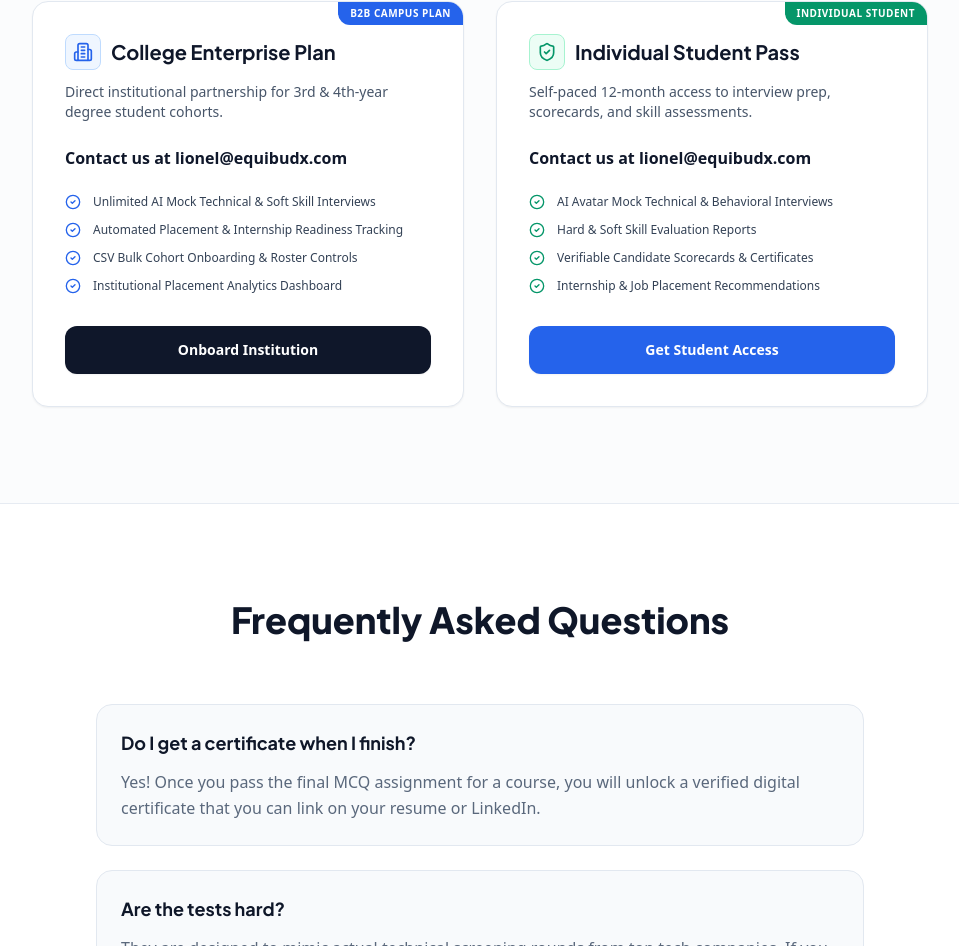
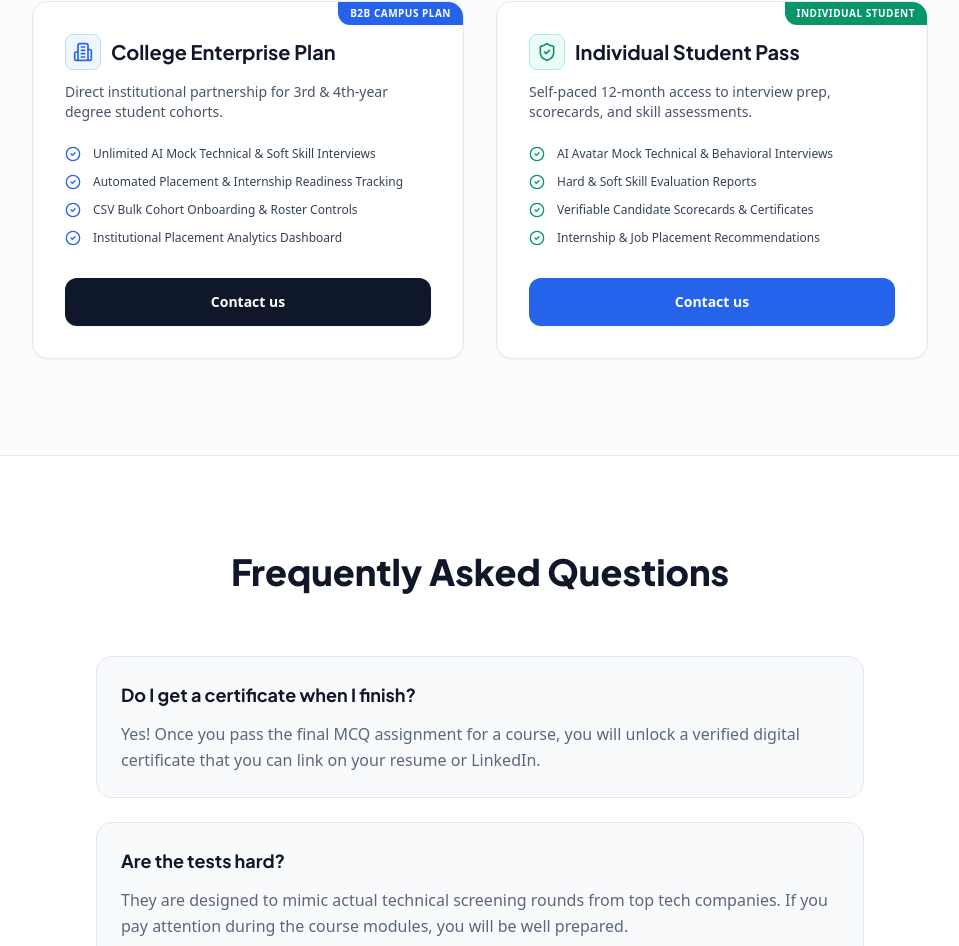
Before and after one commit to Startworks-Technology/EquiBudX_AI-Interview, a React (Vite) app in the folder client/: page / in a window 1280 px wide. Shown: the part 4558-5504 px from the top of the page, without its empty margins (160-1119 px from the left). Built offline with nearby package versions, Linux system fonts and the light colour scheme; no server answers.

Commit message:
Update pricing buttons to Contact Us mailto links

```diff
--- a/client/src/pages/Landing/Pricing.tsx
+++ b/client/src/pages/Landing/Pricing.tsx
@@ -35,9 +35,7 @@ export default function Pricing() {
             </div>
             <p className="text-slate-600 text-sm mb-6">Direct institutional partnership for 3rd & 4th-year degree student cohorts.</p>
 
-            <div className="mb-6">
-              <a href="mailto:lionel@equibudx.com" className="text-base font-bold text-slate-900 hover:text-blue-600 transition-colors">Contact us at lionel@equibudx.com</a>
-            </div>
+
 
             <ul className="space-y-3 mb-8">
               <li className="flex items-center gap-3 text-slate-700 font-medium text-xs">
@@ -55,12 +53,12 @@ export default function Pricing() {
             </ul>
           </div>
 
-          <button
-            onClick={() => navigate('/register')}
-            className="w-full bg-slate-900 text-white py-3.5 rounded-xl font-bold text-sm hover:bg-blue-600 transition-colors shadow-sm"
+          <a
+            href="mailto:lionel@equibudx.com"
+            className="w-full bg-slate-900 text-white py-3.5 rounded-xl font-bold text-sm hover:bg-blue-600 transition-colors shadow-sm block text-center"
           >
-            Onboard Institution
-          </button>
+            Contact us
+          </a>
         </div>
 
         {/* Card 2: Individual Student Pass */}
@@ -78,9 +76,7 @@ export default function Pricing() {
             </div>
             <p className="text-slate-600 text-sm mb-6">Self-paced 12-month access to interview prep, scorecards, and skill assessments.</p>
 
-            <div className="mb-6">
-              <a href="mailto:lionel@equibudx.com" className="text-base font-bold text-slate-900 hover:text-blue-600 transition-colors">Contact us at lionel@equibudx.com</a>
-            </div>
+
 
             <ul className="space-y-3 mb-8">
               <li className="flex items-center gap-3 text-slate-700 font-medium text-xs">
@@ -98,12 +94,12 @@ export default function Pricing() {
             </ul>
           </div>
 
-          <button
-            onClick={() => navigate('/register')}
-            className="w-full bg-blue-600 text-white py-3.5 rounded-xl font-bold text-sm hover:bg-blue-500 transition-colors shadow-sm"
+          <a
+            href="mailto:lionel@equibudx.com"
+            className="w-full bg-blue-600 text-white py-3.5 rounded-xl font-bold text-sm hover:bg-blue-500 transition-colors shadow-sm block text-center"
           >
-            Get Student Access
-          </button>
+            Contact us
+          </a>
         </div>
 
       </div>
```
